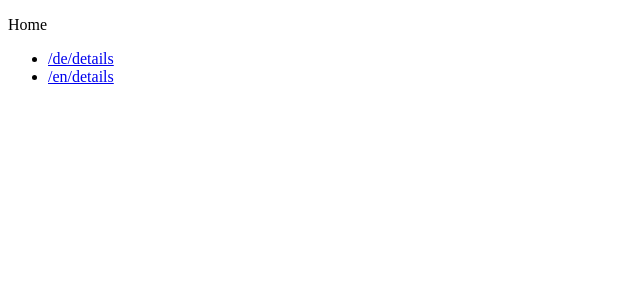
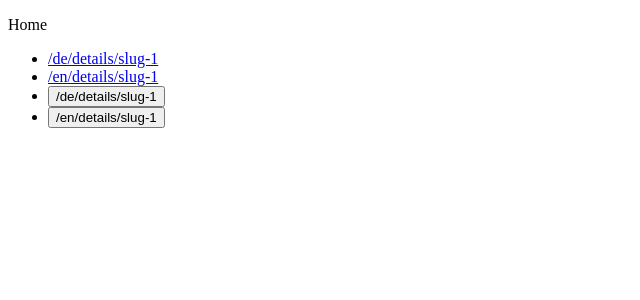
Before and after one commit to ankri/next-locale-bug, a Next.js app: page / in a window 1280 px wide. Shown: the top 300 px of the page, without its empty margins (0-640 px from the left). Built offline with nearby package versions, Linux system fonts and the light colour scheme.

Commit message:
added example using Router

```diff
--- a/pages/index.js
+++ b/pages/index.js
@@ -1,19 +1,44 @@
 import NextLink from "next/link";
+import { useRouter } from "next/router";
 
 export default function Home() {
+  const Router = useRouter();
+
   return (
     <div>
       <p>Home</p>
       <ul>
         <li>
           <NextLink href="/details/slug-1" passHref locale="de">
-            <a>/de/details</a>
+            <a>/de/details/slug-1</a>
           </NextLink>
         </li>
         <li>
           <NextLink href="/details/slug-1" passHref locale="en">
-            <a>/en/details</a>
+            <a>/en/details/slug-1</a>
           </NextLink>
+        </li>
+        <li>
+          <button
+            onClick={() => {
+              Router.push("/details/slug-1", undefined, {
+                locale: "de",
+              });
+            }}
+          >
+            /de/details/slug-1
+          </button>
+        </li>
+        <li>
+          <button
+            onClick={() => {
+              Router.push("/details/slug-1", undefined, {
+                locale: "en",
+              });
+            }}
+          >
+            /en/details/slug-1
+          </button>
         </li>
       </ul>
     </div>
```
